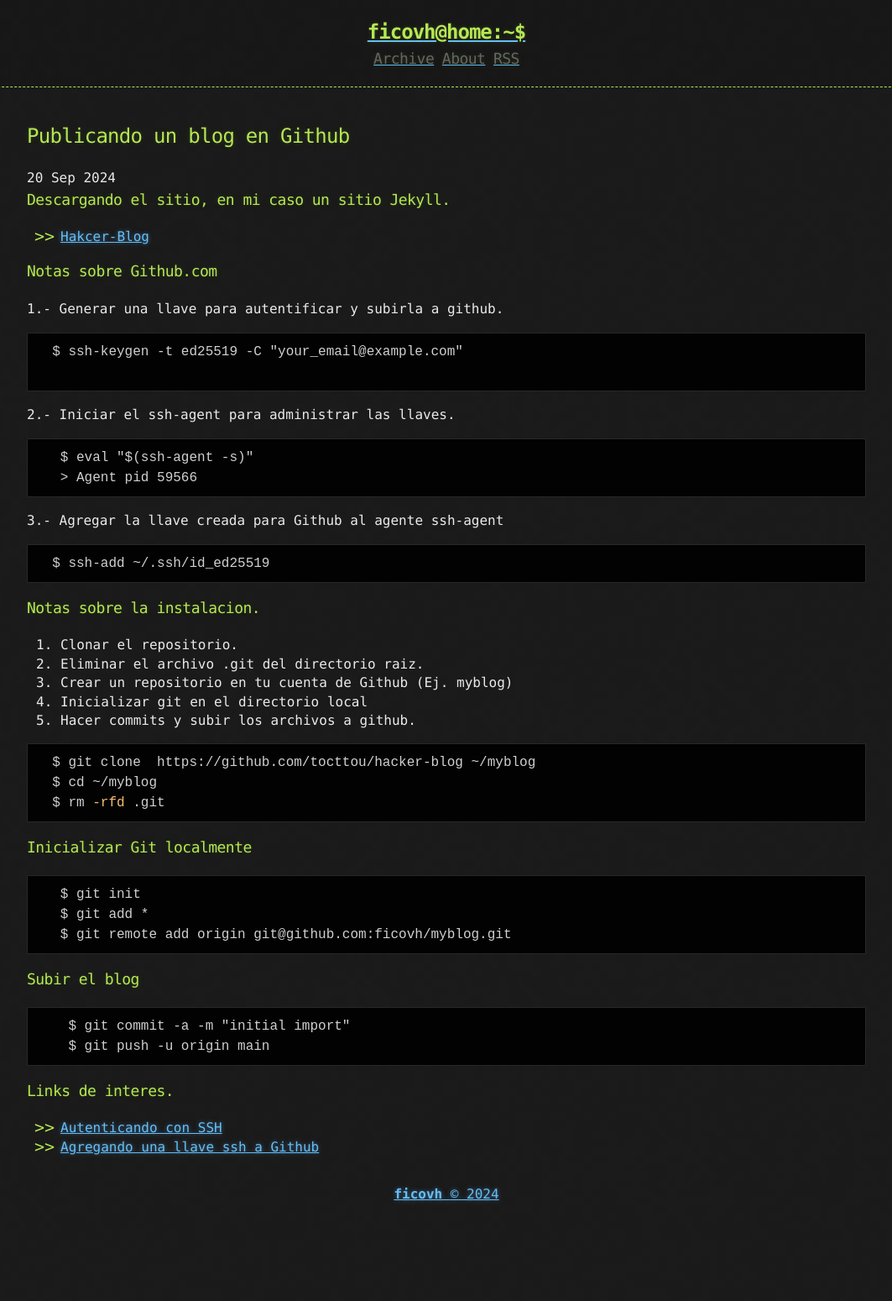
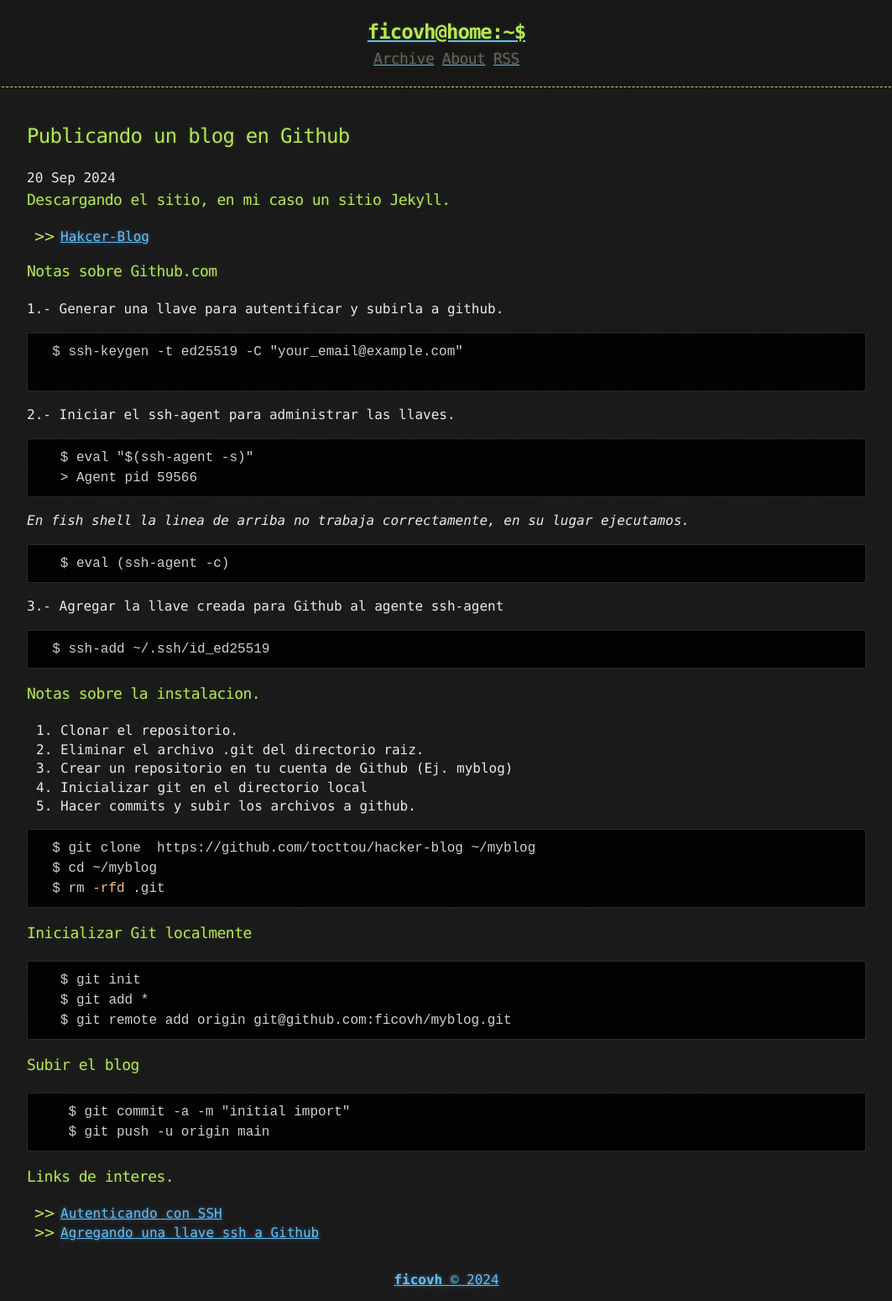
Before and after one commit to ficovh/myblog-jekyll, a Jekyll site: the page built from _posts/2024-09-20-Deploy-Yout-Blog-Github.md, in a window 1280 px wide. Shown: the whole page at 84% size, without its empty margins (108-1171 px from the left). Built offline with Jekyll 4.4.1, drawn with Linux system fonts in a browser that asks for light colours; before the commit the page ends 1447 px from its top, so only the background shows below that.

Commit message:
add fish sell line to eval

````diff
--- a/_posts/2024-09-20-Deploy-Yout-Blog-Github.md
+++ b/_posts/2024-09-20-Deploy-Yout-Blog-Github.md
@@ -21,6 +21,11 @@ published: true
    $ eval "$(ssh-agent -s)"
    > Agent pid 59566
   ```
+ _En fish shell la linea de arriba no trabaja correctamente, en su lugar ejecutamos._
+
+   ```
+   $ eval (ssh-agent -c)
+   ```
 
 3.- Agregar la llave creada para Github al agente ssh-agent
 
````
